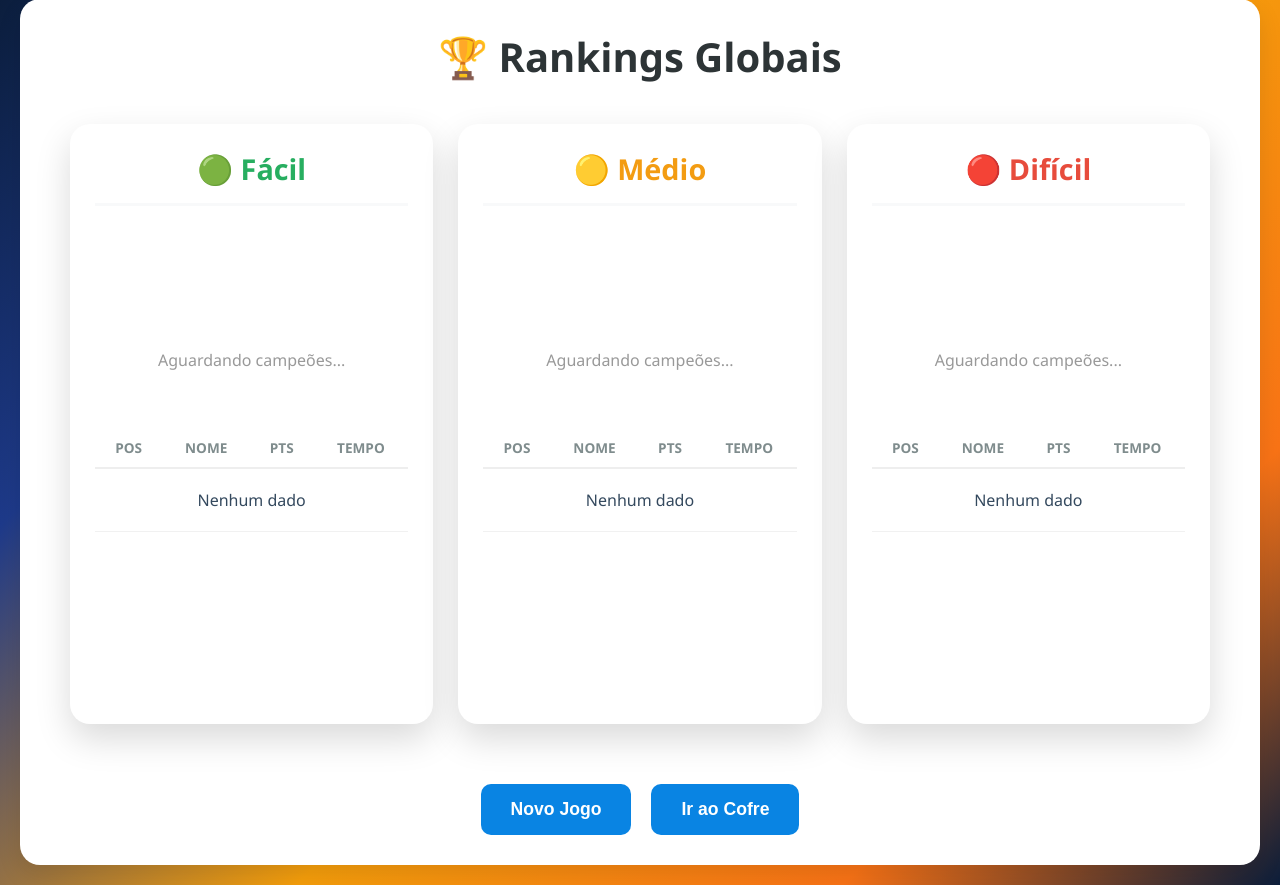
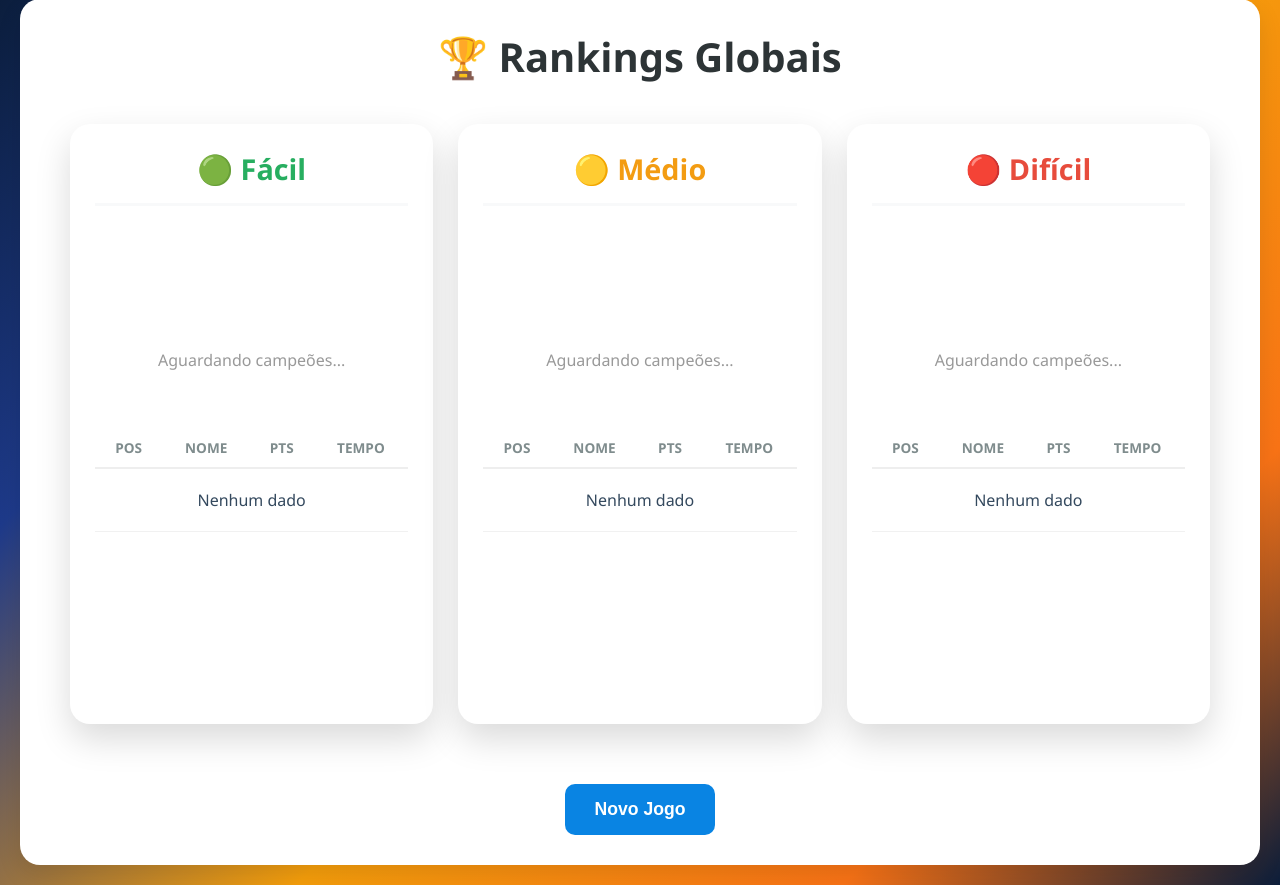
Before and after one commit to Augusto2025/Desafio-Game-Semana-S, a Django app: page /ranking/ in a window 1280 px wide. Shown: the part 21-906 px from the top of the page. Run offline with Django 5.2, Linux system fonts and the light colour scheme; data that the repository does not hold is empty.

Commit message:
"Tirando o botão de ir ao cofre"

```diff
--- a/quiz/templates/ranking.html
+++ b/quiz/templates/ranking.html
@@ -88,7 +88,6 @@
 
             <div class="btn-group">
                 <button class="btn btn-blue" onclick="window.location.href='{% url 'cadastro' %}'">Novo Jogo</button>
-                <button class="btn btn-blue" onclick="window.location.href='{% url 'desbloquear_cofre' %}'">Ir ao Cofre</button>
             </div>
         </section>
     </div>
```
